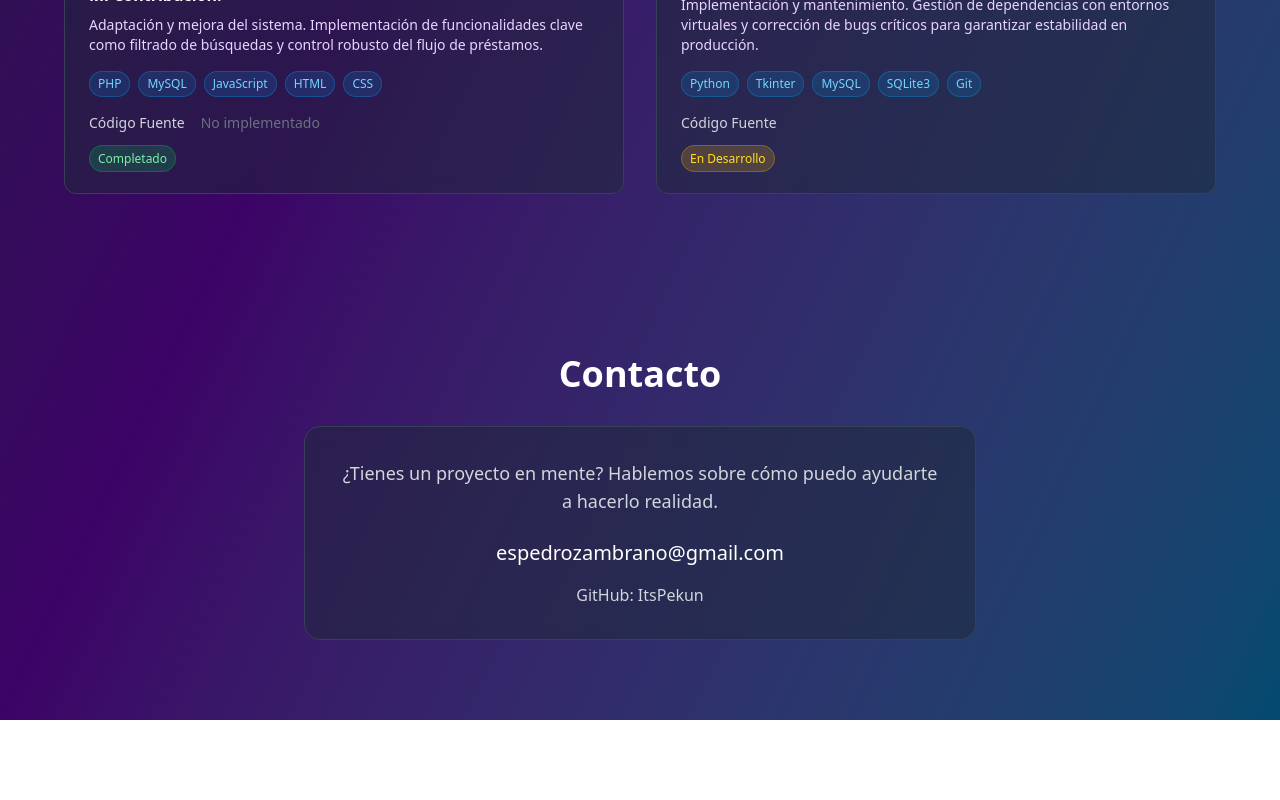
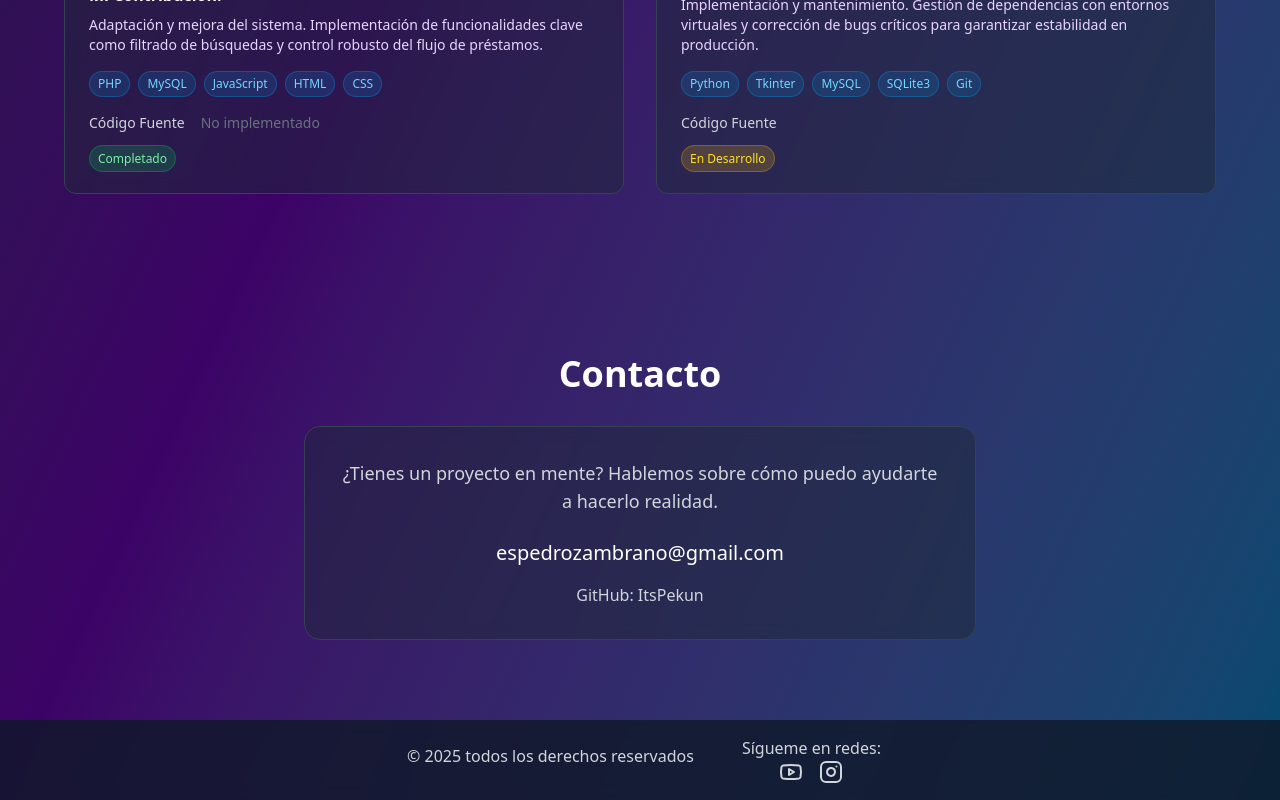
Before and after one commit to ItsPekun/portfolio, a React (Vite) app: page /#hero in a window 1280 px wide. Shown: the part 1987-2787 px from the top of the page. Before the commit the page ends 2707 px from the top, so only its background shows below. Built offline with nearby package versions, Linux system fonts and the light colour scheme.

Commit message:
footer creado

```diff
--- a/package.json
+++ b/package.json
@@ -1,5 +1,5 @@
 {
-  "homepage":"https://ItsPekun.github.io/portfolio",
+  "homepage": "https://ItsPekun.github.io/portfolio",
   "name": "portfolio",
   "private": true,
   "version": "0.0.0",
@@ -14,6 +14,7 @@
   "dependencies": {
     "@tailwindcss/vite": "^4.1.14",
     "framer-motion": "^12.23.22",
+    "lucide-react": "^0.545.0",
     "react": "^19.1.1",
     "react-dom": "^19.1.1",
     "react-scroll": "^1.9.3",
--- a/src/App.jsx
+++ b/src/App.jsx
@@ -4,6 +4,7 @@ import Header from "./components/Header";
 import Hero from "./components/Hero";
 import Projects from "./components/Projects";
 import Skills from "./components/Skills";
+import Footer from "./components/Footer"
 
 function App() {
   return (
@@ -15,6 +16,7 @@ function App() {
         <Skills />
         <Projects />
         <Contact />
+        <Footer />
       </div>
     </div>
   );
--- a/src/components/Footer.jsx
+++ b/src/components/Footer.jsx
@@ -1,9 +1,26 @@
-import {motion} from "framer-motion"
+import { Youtube, Instagram } from "lucide-react";
 
 function Footer() {
   return (
-    <motion.div className=" flex items-end">Footer</motion.div>
-  )
+    <footer className="w-full bg-gray-900/80 border-gray-700 backdrop-blur-sm">
+      <div className="container mx-auto px-6 py-4 flex justify-center space-x-10">
+        <span className="text-gray-300 p-2">
+          © 2025 todos los derechos reservados
+        </span>
+        <span className="text-gray-300">
+          Sígueme en redes:
+          <div className="flex justify-center gap-4">
+            <a href="https://www.youtube.com/@pekundev2004">
+              <Youtube className=""/>
+            </a>
+            <a href="https://www.instagram.com/itspekunyt/">
+               <Instagram />
+            </a>
+          </div>
+        </span>
+      </div>
+    </footer>
+  );
 }
 
-export default Footer
+export default Footer;
```
Also changed, not shown: 1 other file (tests, documents, lock files or other folders).
